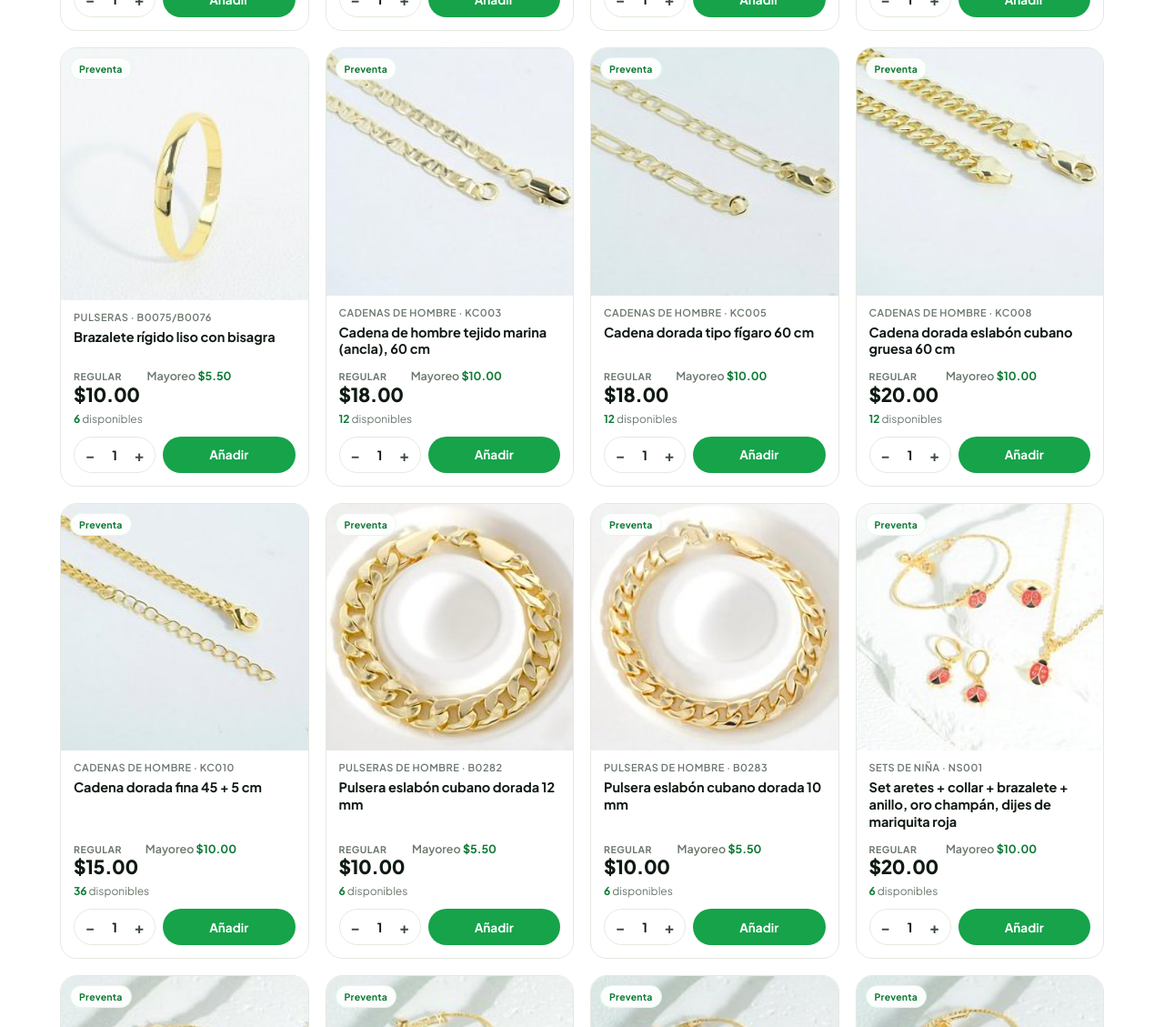
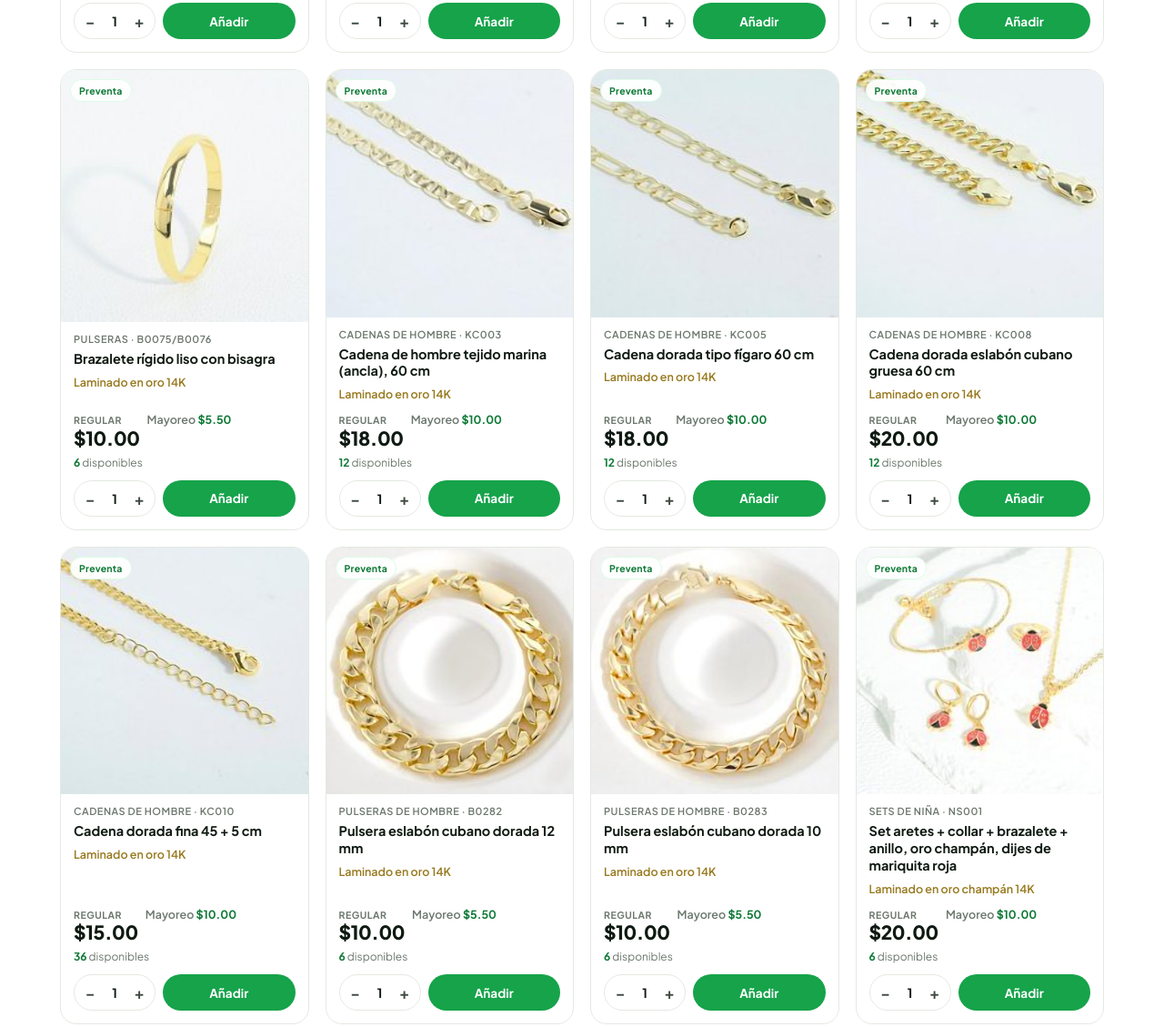
Before and after one commit to Alex-bit86/massiimport-web, a plain HTML site: page massiimport-web-v4/massiimport-web/index.html in a window 1280 px wide. Shown: the part 1418-2547 px from the top of the page at 91% size. Drawn offline with Linux system fonts and the light colour scheme.

Commit message:
Publica 21 productos de la Orden 2 (EE.UU.)

```diff
--- a/massiimport-web-v4/massiimport-web/index.html
+++ b/massiimport-web-v4/massiimport-web/index.html
@@ -4,7 +4,7 @@
 <meta charset="UTF-8">
 <meta name="viewport" content="width=device-width, initial-scale=1.0">
 <title>Tienda Massi Import</title>
-<meta name="description" content="Yo no revendo, yo importo, por eso mis precios no tienen intermediarios. Bisutería laminada en oro 14K directo del importador, precio al detal y al mayor.">
+<meta name="description" content="Yo no revendo, yo importo, por eso mis precios no tienen intermediarios. Bisutería laminada en oro 14K, directo del importador, precio al detal y al mayor.">
 <meta property="og:type" content="website">
 <meta property="og:site_name" content="Massi Import solution group">
 <meta property="og:title" content="Massi Import — Compra directo al importador">
@@ -125,7 +125,7 @@ header{position:sticky;top:0;z-index:40;background:rgba(255,255,255,.92);backdro
 .tag{position:absolute;top:10px;left:10px;background:rgba(255,255,255,.95);color:var(--green-d);font-size:10.5px;font-weight:700;padding:5px 9px;border-radius:999px;border:1px solid var(--green-l);letter-spacing:.2px}
 .body{padding:12px 14px 14px;display:flex;flex-direction:column;gap:6px;flex:1}
 .code{font-size:11px;color:var(--mut);font-weight:600;letter-spacing:.5px;text-transform:uppercase}
-.name{font-size:14.5px;font-weight:700;line-height:1.3;color:var(--ink)}
+.name{font-size:14.5px;font-weight:700;line-height:1.3;color:var(--ink)}.det{font-size:12.5px;font-weight:600;color:#97781c;margin-top:2px}
 .prices{display:flex;align-items:baseline;gap:8px;flex-wrap:wrap;margin-top:auto;padding-top:6px}
 .prices .main{font-size:21px;font-weight:800;letter-spacing:-.4px;color:var(--ink)}
 .prices .alt{font-size:12.5px;color:var(--mut);font-weight:600}
@@ -245,7 +245,7 @@ footer{margin-top:40px;border-top:1px solid var(--line);background:var(--soft)}
   <div class="wrap hero-in">
     <div>
       <span class="eyebrow"><i></i>Preventa abierta · Embarque 1</span>
-      <h1>Bisutería en baño de oro, <em>directo del importador</em>.</h1>
+      <h1>Bisutería laminada en oro 14K, <em>directo del importador</em>.</h1>
       <p class="lead">Cadenas, pulseras, sets y dijes con precio al detal y precio al mayor. Arma tu pedido aquí y lo confirmamos contigo por WhatsApp.</p>
       <p class="quote">“Yo no revendo, yo importo, por eso mis precios no tienen intermediarios.”</p>
       <div class="hero-cta"><a class="btn btn-p" href="#catalogo">Ver catálogo</a><a class="btn btn-s" href="#como">Cómo comprar</a></div>
@@ -334,7 +334,7 @@ footer{margin-top:40px;border-top:1px solid var(--line);background:var(--soft)}
 <div class="toast" id="toast"></div>
 
 <script>
-/* DATOS DEL CATÁLOGO — Embarque 1. Solo mercancía y precios FINALES de venta. */
+/* DATOS DEL CATÁLOGO — Embarque 1 + Orden 2 EE.UU. Solo mercancía y precios FINALES de venta. */
 const PRODUCTOS = [
  {
   "sku": "B0043",
@@ -343,7 +343,7 @@ const PRODUCTOS = [
   "precio_mayor": 5.5,
   "precio_detal": 10.0,
   "unidades": 6,
-  "detalle": "Stainless steel 23CM · Gold 9MM",
+  "detalle": "Acero inoxidable · laminado en oro 14K",
   "foto": "img/B0043.jpg"
  },
  {
@@ -353,7 +353,7 @@ const PRODUCTOS = [
   "precio_mayor": 5.5,
   "precio_detal": 10.0,
   "unidades": 6,
-  "detalle": "Stainless steel 23CM · Gold 9MM",
+  "detalle": "Acero inoxidable · laminado en oro 14K",
   "foto": "img/B0044.jpg"
  },
  {
@@ -363,7 +363,7 @@ const PRODUCTOS = [
   "precio_mayor": 5.5,
   "precio_detal": 10.0,
   "unidades": 6,
-  "detalle": "Stainless steel 23CM · Gold 13MM",
+  "detalle": "Acero inoxidable · laminado en oro 14K",
   "foto": "img/B0060.jpg"
  },
  {
@@ -373,7 +373,7 @@ const PRODUCTOS = [
   "precio_mayor": 5.5,
   "precio_detal": 10.0,
   "unidades": 6,
-  "detalle": "Stainless steel 23CM · Gold 13MM",
+  "detalle": "Acero inoxidable · laminado en oro 14K",
   "foto": "img/B0061.jpg"
  },
  {
@@ -393,7 +393,7 @@ const PRODUCTOS = [
   "precio_mayor": 10.0,
   "precio_detal": 18.0,
   "unidades": 12,
-  "detalle": "Copper 60CM 5N · Plate 14K Gold",
+  "detalle": "Laminado en oro 14K",
   "foto": "img/KC003.jpg"
  },
  {
@@ -403,7 +403,7 @@ const PRODUCTOS = [
   "precio_mayor": 10.0,
   "precio_detal": 18.0,
   "unidades": 12,
-  "detalle": "Copper 60CM 4N · Plate 14K Gold",
+  "detalle": "Laminado en oro 14K",
   "foto": "img/KC005.jpg"
  },
  {
@@ -413,7 +413,7 @@ const PRODUCTOS = [
   "precio_mayor": 10.0,
   "precio_detal": 20.0,
   "unidades": 12,
-  "detalle": "Copper 60CM 6N · Plate 14K Gold",
+  "detalle": "Laminado en oro 14K",
   "foto": "img/KC008.jpg"
  },
  {
@@ -433,7 +433,7 @@ const PRODUCTOS = [
   "precio_mayor": 5.5,
   "precio_detal": 10.0,
   "unidades": 6,
-  "detalle": "Alloy 22CM 12MM · Plat 14K Gold",
+  "detalle": "Laminado en oro 14K",
   "foto": "img/B0282.jpg"
  },
  {
@@ -443,7 +443,7 @@ const PRODUCTOS = [
   "precio_mayor": 5.5,
   "precio_detal": 10.0,
   "unidades": 6,
-  "detalle": "Alloy 21CM 10MM · Plat 14K Gold",
+  "detalle": "Laminado en oro 14K",
   "foto": "img/B0283.jpg"
  },
  {
@@ -453,7 +453,7 @@ const PRODUCTOS = [
   "precio_mayor": 10.0,
   "precio_detal": 20.0,
   "unidades": 6,
-  "detalle": "Copper alloy · Champagne gold",
+  "detalle": "Laminado en oro champán 14K",
   "foto": "img/NS001.jpg"
  },
  {
@@ -463,7 +463,7 @@ const PRODUCTOS = [
   "precio_mayor": 10.0,
   "precio_detal": 20.0,
   "unidades": 6,
-  "detalle": "Copper alloy · Champagne gold",
+  "detalle": "Laminado en oro champán 14K",
   "foto": "img/NS023.jpg"
  },
  {
@@ -473,7 +473,7 @@ const PRODUCTOS = [
   "precio_mayor": 10.0,
   "precio_detal": 20.0,
   "unidades": 6,
-  "detalle": "Copper alloy · Champagne gold",
+  "detalle": "Laminado en oro champán 14K",
   "foto": "img/NS027.jpg"
  },
  {
@@ -483,7 +483,7 @@ const PRODUCTOS = [
   "precio_mayor": 10.0,
   "precio_detal": 20.0,
   "unidades": 6,
-  "detalle": "Copper alloy · Champagne gold",
+  "detalle": "Laminado en oro champán 14K",
   "foto": "img/NS031.jpg"
  },
  {
@@ -493,7 +493,7 @@ const PRODUCTOS = [
   "precio_mayor": 10.0,
   "precio_detal": 20.0,
   "unidades": 6,
-  "detalle": "Copper alloy · Champagne gold",
+  "detalle": "Laminado en oro champán 14K",
   "foto": "img/NS040.jpg"
  },
  {
@@ -503,7 +503,7 @@ const PRODUCTOS = [
   "precio_mayor": 10.0,
   "precio_detal": 20.0,
   "unidades": 6,
-  "detalle": "Copper alloy · Champagne gold",
+  "detalle": "Laminado en oro champán 14K",
   "foto": "img/NS071.jpg"
  },
  {
@@ -533,7 +533,7 @@ const PRODUCTOS = [
   "precio_mayor": 10.0,
   "precio_detal": 18.0,
   "unidades": 6,
-  "detalle": "Chapa de oro 14K",
+  "detalle": "Laminado en oro 14K",
   "foto": "img/NS101.jpg"
  },
  {
@@ -693,8 +693,218 @@ const PRODUCTOS = [
   "precio_mayor": 5.5,
   "precio_detal": 10.0,
   "unidades": 6,
-  "detalle": "Copper zircon · Plate 14K Gold",
+  "detalle": "Laminado en oro 14K",
   "foto": "img/KP0516.jpg"
+ },
+ {
+  "sku": "B0286",
+  "nombre": "Pulsera tejido cubano doble, 21 cm, laminada en oro 14K",
+  "categoria": "Pulseras",
+  "precio_mayor": 5.5,
+  "precio_detal": 10.0,
+  "unidades": 6,
+  "detalle": "Laminado en oro 14K",
+  "foto": "img/B0286.jpg"
+ },
+ {
+  "sku": "NS038",
+  "nombre": "Set de niña 4 piezas, mariposa esmaltada, oro champán",
+  "categoria": "Sets de niña",
+  "precio_mayor": 10.0,
+  "precio_detal": 20.0,
+  "unidades": 6,
+  "detalle": "Laminado en oro champán 14K",
+  "foto": "img/NS038.jpg"
+ },
+ {
+  "sku": "NS070",
+  "nombre": "Set de niña 4 piezas, corazón rosado esmaltado, oro champán",
+  "categoria": "Sets de niña",
+  "precio_mayor": 10.0,
+  "precio_detal": 20.0,
+  "unidades": 6,
+  "detalle": "Laminado en oro champán 14K",
+  "foto": "img/NS070.jpg"
+ },
+ {
+  "sku": "NS075",
+  "nombre": "Set collar y aretes de botón, circones redondos rosados",
+  "categoria": "Sets collar + zarcillos",
+  "precio_mayor": 10.0,
+  "precio_detal": 15.0,
+  "unidades": 6,
+  "detalle": "Laminado en oro 14K",
+  "foto": "img/NS075.jpg"
+ },
+ {
+  "sku": "B0067",
+  "nombre": "Pulsera de cadena con tréboles rojos y circonias, 23 cm",
+  "categoria": "Pulseras",
+  "precio_mayor": 5.5,
+  "precio_detal": 10.0,
+  "unidades": 6,
+  "detalle": "Acero inoxidable · laminado en oro 14K",
+  "foto": "img/B0067.jpg"
+ },
+ {
+  "sku": "B0381",
+  "nombre": "Pulsera cadena marina con dije doble C de circonias, laminado en oro 14K",
+  "categoria": "Pulseras",
+  "precio_mayor": 5.5,
+  "precio_detal": 10.0,
+  "unidades": 6,
+  "detalle": "Laminado en oro 14K",
+  "foto": "img/B0381.jpg"
+ },
+ {
+  "sku": "B0249",
+  "nombre": "Pulsera ajustable tipo bolo, esferas dos tonos, laminado en oro 14K",
+  "categoria": "Pulseras",
+  "precio_mayor": 5.5,
+  "precio_detal": 10.0,
+  "unidades": 6,
+  "detalle": "Laminado en oro 14K",
+  "foto": "img/B0249.jpg"
+ },
+ {
+  "sku": "B0250",
+  "nombre": "Pulsera ajustable tipo bolo, esferas doradas, laminado en oro 14K",
+  "categoria": "Pulseras",
+  "precio_mayor": 5.5,
+  "precio_detal": 10.0,
+  "unidades": 6,
+  "detalle": "Laminado en oro 14K",
+  "foto": "img/B0250.jpg"
+ },
+ {
+  "sku": "B0251",
+  "nombre": "Pulsera ajustable tipo bolo, esferas tricolor, laminado en oro 14K",
+  "categoria": "Pulseras",
+  "precio_mayor": 5.5,
+  "precio_detal": 10.0,
+  "unidades": 6,
+  "detalle": "Laminado en oro 14K",
+  "foto": "img/B0251.jpg"
+ },
+ {
+  "sku": "B0332",
+  "nombre": "Pulsera tipo tenis con baguettes y dije doble C, laminado en oro 14K",
+  "categoria": "Pulseras",
+  "precio_mayor": 5.5,
+  "precio_detal": 10.0,
+  "unidades": 6,
+  "detalle": "Laminado en oro 14K",
+  "foto": "img/B0332.jpg"
+ },
+ {
+  "sku": "B0618",
+  "nombre": "Pulsera de eslabones pavé con dije de corazón, laminado en oro 14K",
+  "categoria": "Pulseras",
+  "precio_mayor": 5.5,
+  "precio_detal": 10.0,
+  "unidades": 6,
+  "detalle": "Laminado en oro 14K",
+  "foto": "img/B0618.jpg"
+ },
+ {
+  "sku": "KE0079",
+  "nombre": "Aretes huggie entrelazados estilo infinito, pavé, laminado en oro 14K",
+  "categoria": "Aretes",
+  "precio_mayor": 5.5,
+  "precio_detal": 10.0,
+  "unidades": 12,
+  "detalle": "Laminado en oro 14K",
+  "foto": "img/KE0079.jpg"
+ },
+ {
+  "sku": "KE0104",
+  "nombre": "Aretes huggie con fila de circonias, laminado en oro 14K",
+  "categoria": "Aretes",
+  "precio_mayor": 5.5,
+  "precio_detal": 10.0,
+  "unidades": 12,
+  "detalle": "Laminado en oro 14K",
+  "foto": "img/KE0104.jpg"
+ },
+ {
+  "sku": "KE0122",
+  "nombre": "Aretes huggie con cruz de perlas, laminado en oro 14K",
+  "categoria": "Aretes",
+  "precio_mayor": 5.5,
+  "precio_detal": 10.0,
+  "unidades": 12,
+  "detalle": "Laminado en oro 14K",
+  "foto": "img/KE0122.jpg"
+ },
+ {
+  "sku": "KE0181",
+  "nombre": "Aretes de botón, perla con borde de circonias, laminado en oro 14K",
+  "categoria": "Aretes",
+  "precio_mayor": 5.5,
+  "precio_detal": 10.0,
+  "unidades": 12,
+  "detalle": "Laminado en oro 14K",
+  "foto": "img/KE0181.jpg"
+ },
+ {
+  "sku": "KE0195",
+  "nombre": "Aretes de botón mariposa en pavé, laminado en oro 14K",
+  "categoria": "Aretes",
+  "precio_mayor": 5.5,
+  "precio_detal": 10.0,
+  "unidades": 12,
+  "detalle": "Laminado en oro 14K",
+  "foto": "img/KE0195.jpg"
+ },
+ {
+  "sku": "KE0198",
+  "nombre": "Aretes de botón solitario, montura de corona, laminado en oro 14K",
+  "categoria": "Aretes",
+  "precio_mayor": 5.5,
+  "precio_detal": 10.0,
+  "unidades": 12,
+  "detalle": "Laminado en oro 14K",
+  "foto": "img/KE0198.jpg"
+ },
+ {
+  "sku": "KE0377",
+  "nombre": "Argollas gruesas tipo tubo, 30 mm, laminado en oro 14K",
+  "categoria": "Aretes",
+  "precio_mayor": 5.5,
+  "precio_detal": 10.0,
+  "unidades": 12,
+  "detalle": "Laminado en oro 14K",
+  "foto": "img/KE0377.jpg"
+ },
+ {
+  "sku": "KE0379",
+  "nombre": "Argollas gruesas tipo tubo, 50 mm, laminado en oro 14K",
+  "categoria": "Aretes",
+  "precio_mayor": 5.5,
+  "precio_detal": 10.0,
+  "unidades": 12,
+  "detalle": "Laminado en oro 14K",
+  "foto": "img/KE0379.jpg"
+ },
+ {
+  "sku": "KE0424",
+  "nombre": "Aretes huggie colgantes con baguettes, oro champán",
+  "categoria": "Aretes",
+  "precio_mayor": 5.5,
+  "precio_detal": 10.0,
+  "unidades": 12,
+  "detalle": "Laminado en oro champán 14K",
+  "foto": "img/KE0424.jpg"
+ },
+ {
+  "sku": "KE0696",
+  "nombre": "Aretes huggie con flor de circonias, laminado en oro 14K",
+  "categoria": "Aretes",
+  "precio_mayor": 5.5,
+  "precio_detal": 10.0,
+  "unidades": 12,
+  "detalle": "Laminado en oro 14K",
+  "foto": "img/KE0696.jpg"
  }
 ];
 
@@ -737,6 +947,7 @@ function grid(){
       <div class="body">
         <span class="code">${esc(p.categoria)} · ${esc(p.sku)}</span>
         <div class="name">${esc(p.nombre)}</div>
+        ${p.detalle ? `<div class="det">${esc(p.detalle)}</div>` : ``}
         <div class="prices"><span class="main"><small class="pl">${tipo === "mayor" ? "Mayoreo" : "Regular"}</small>${fmt(price(p))}</span><span class="alt">${other[0]} <b>${fmt(other[1])}</b></span></div>
         <span class="stock"><b>${p.unidades}</b> disponibles</span>
         <div class="row"><div class="qty"><button onclick="chg('${p.sku}',-1)" aria-label="Menos">−</button><span id="q-${p.sku}">${q}</span><button onclick="chg('${p.sku}',1)" aria-label="Más">+</button></div>
```
